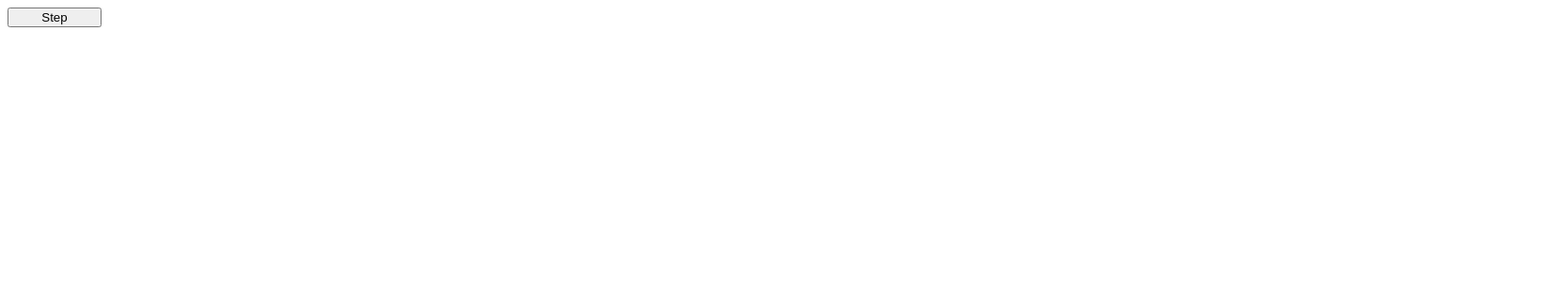
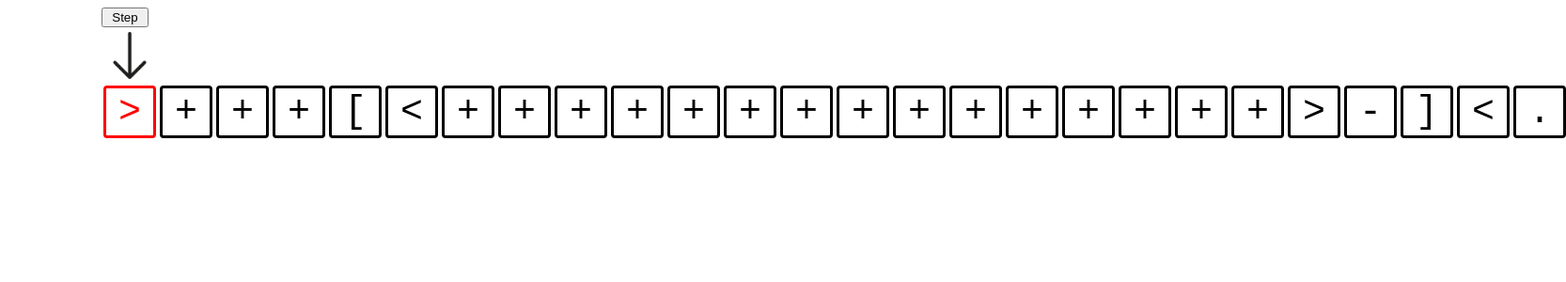
Before and after one commit to mothugget/brainfuck-visualiser, a React (Create React App) app in the folder client/: page / in a window 1280 px wide. Shown: the top 300 px of the page at 94% size, 1666 px wide, since content can reach past the window. Built offline with nearby package versions, Linux system fonts and the light colour scheme.

Commit message:
keyed cells list is working

```diff
--- a/client/src/App.css
+++ b/client/src/App.css
@@ -1,8 +1,59 @@
 .App {
   display: flex;
   flex-direction: column;
+  margin-left: 100px;
+  font-family: 'Courier New', Courier, monospace;
+  flex-shrink: 0;
 }
 
-button{
-  width: 100px
+:root {
+  --instruction-dims: 50px;
 }
+
+button {
+  width: 50px
+}
+
+.InstructionPointerList {
+  display: flex;
+  flex-direction: row;
+}
+
+
+
+.InstructionPointer {
+    display: flex;
+      justify-content: center;
+      align-items: center;
+  width: var(--instruction-dims);
+  aspect-ratio: 1 / 1;
+  font-size: 40px;
+  border-style: solid;
+  border-color: rgba(255, 255, 255, 0);
+  border-radius: 4px;
+  margin: 2px;
+  flex-shrink: 0;
+}
+
+.instruction-pointer {
+height: var(--instruction-dims);
+color:red;
+}
+
+.InstructionList {
+  display: flex;
+  flex-direction: row;
+}
+
+.Instruction {
+  display: flex;
+  justify-content: center;
+  align-items: center;
+  width: var(--instruction-dims);
+  aspect-ratio: 1 / 1;
+  font-size: 40px;
+  border-style: solid;
+  border-radius: 4px;
+  margin: 2px;
+  flex-shrink: 0;
+}
--- a/client/src/App.js
+++ b/client/src/App.js
@@ -2,7 +2,7 @@ import { useState, useEffect } from 'react';
 
 import './App.css';
 import InstructionList from './components/InstructionList';
-
+import InstructionPointerList from './components/InstructionPointerList';
 
 
 function App() {
@@ -13,7 +13,7 @@ function App() {
   const [loopStart, setLoopStart] = useState(0);
   const [output, setOutput] = useState(undefined)
 
-  const instructions = (">++++++++[<+++++++++>-]<.").split('');
+  const instructions = (">+++[<+++++++++++++++>-]<.").split('');
 
   let loopFlag = false;
   let pointerVal = (cells[pointerPos] === undefined) ? 0 : cells[pointerPos];
@@ -82,10 +82,40 @@ function App() {
   //   }
   // }
 
+  const keyedList = [];
+
+  for (let i = 0; i < instructions.length; i++) {
+    keyedList.push({
+      key: i,
+      instruction: instructions[i],
+      pointer: (i === instructionPos) ? 'instruction-pointer' : 'empty-pointer'
+    })
+  }
+
+  const keyedCells = [];
+
+
+  for (let i = 0; i < 9; i++) {
+    keyedCells.push({
+      key: i,
+      cell: (cells[i]||0),
+      pointer: (i === pointerPos) ? 'pointer' : 'empty-pointer'
+    });
+
+    (i<6)||keyedCells.unshift({
+      key: -i,
+      cell: 0,
+      pointer: 'empty-pointer'
+    })
+  }
+
+  console.log(keyedCells)
+
   return (
     <div className="App">
       <button onClick={step} >Step</button>
-    <InstructionList instructions={instructions}/>
+      <InstructionPointerList pointers={keyedList} />
+      <InstructionList instructions={keyedList} />
     </div>
   );
 }
--- a/client/src/components/InstructionList.jsx
+++ b/client/src/components/InstructionList.jsx
@@ -1,9 +1,17 @@
 
+
+import Instruction from './Instruction'
 
 export default function InstructionList(props) {
     return (
         <div className="InstructionList" >
-
+            {props.instructions.map(instruction =>
+                <Instruction
+                    key={instruction.key}
+                    instruction={instruction.instruction}
+                    pointer={instruction.pointer}
+                />
+            )}
         </div>
     )
 }
--- a/client/src/components/InstructionPointer.jsx
+++ b/client/src/components/InstructionPointer.jsx
@@ -0,0 +1,9 @@
+import pointerArrow from '../images/pointerArrow.png'
+
+export default function InstructionPointer(props) {
+    return (
+        <div className='InstructionPointer'>
+            {(props.pointer === 'instruction-pointer') && <img className='instruction-pointer' src={pointerArrow} alt='pointer' />}
+        </div>
+    )
+}
--- /dev/null
+++ b/client/src/components/InstructionPointerList.jsx
@@ -0,0 +1,11 @@
+
+
+import InstructionPointer from './InstructionPointer'
+
+export default function InstructionPointerList(props) {
+    return (
+        <div className="InstructionPointerList" >
+            {props.pointers.map(pointer => <InstructionPointer key={pointer.key} pointer={pointer.pointer} />)}
+        </div>
+    )
+}
--- a/client/src/components/instruction.jsx
+++ b/client/src/components/instruction.jsx
@@ -2,8 +2,8 @@
 
 export default function Instruction(props) {
     return (
-        <div className='Instruction'>
-            Instruction
+        <div className={'Instruction '+props.pointer}>
+            {props.instruction}
         </div>
     )
 }
```
Also changed, not shown: client/src/components/CellList.jsx (+9 -0 lines), client/src/components/output.jsx (+9 -0 lines), client/src/components/pointer.jsx (+9 -0 lines), client/src/images/pointerArrow.png (added).
